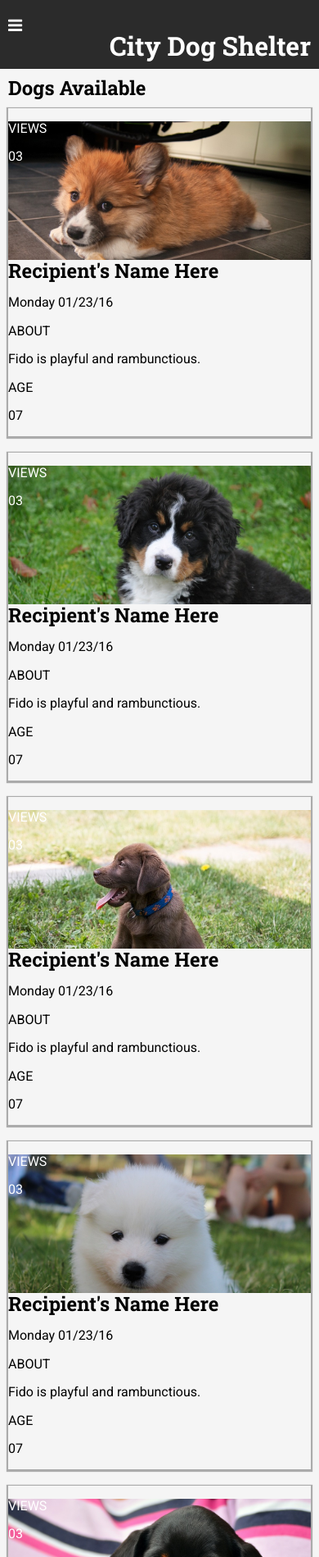
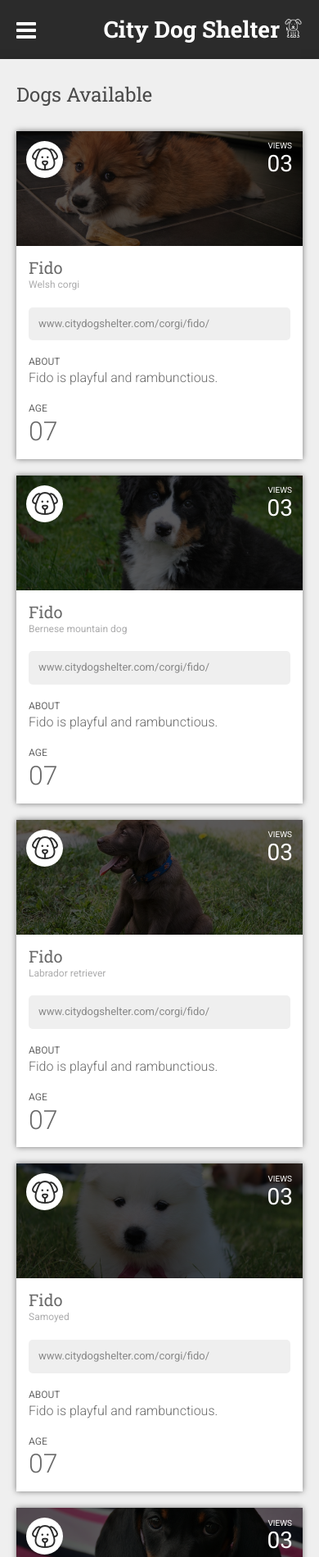
Before and after one commit to mschae16/ms-comp-challenge-2, a plain HTML site: page index.html in a window 390 px wide. Shown: the top 1899 px of the page at 82% size. Drawn offline with Linux system fonts and the light colour scheme.

Commit message:
Update mobile css styles

```diff
--- a/index.html
+++ b/index.html
@@ -5,7 +5,7 @@
     <meta name="viewport" content="width=device-width, initial-scale=1">
     <link rel="stylesheet" href="normalize.css">
     <link rel="stylesheet" href="styles.css">
-    <link href="https://fonts.googleapis.com/css?family=Roboto+Slab:400,700|Roboto:400,700" rel="stylesheet">
+    <link href="https://fonts.googleapis.com/css?family=Roboto+Slab:300,400,700|Roboto:300,400,700" rel="stylesheet">
     <link rel="stylesheet" href="https://cdnjs.cloudflare.com/ajax/libs/font-awesome/4.7.0/css/font-awesome.min.css">
     <title>static comp challenge 2</title>
   </head>
@@ -13,7 +13,7 @@
     <header class="header-container">
       <div class="header">
         <a href="#" class="login"><i class="fa fa-user" aria-hidden="true"></i>Login<i class="fa fa-caret-down" aria-hidden="true"></i></a>
-        <a href="#" class="logo"><h1>City Dog Shelter</h1></a>
+        <a href="#" class="logo"><h1>City Dog Shelter</h1><img src="assets/comp-2-icons-mediumsz/png/002-dog-1.png" alt="dog shelter logo"></a>
       </div>
       <nav class="mobile-menu"><i class="fa fa-bars" aria-hidden="true"></i>
       </nav>
@@ -30,123 +30,163 @@
       <h2>Dogs Available</h2>
       <div class="card-container">
         <article class="card">
-          <div class="card-header corgi">
-            <p>VIEWS</p>
-            <p>03</p>
+          <div class="card-header" id="corgi">
+            <div class="card-header-items">
+              <button class="dog-icon"></button>
+              <div class="view-content">
+                <p class="views">Views</p>
+                <p class="view-number">03</p>
+              </div>
+            </div>
           </div>
           <div class="card-body">
-            <h2>Recipient's Name Here</h2>
-            <p>Monday 01/23/16</p>
-            <a href="#"></a>
-            <p>ABOUT</p>
-            <p>Fido is playful and rambunctious.</p>
-            <p>AGE</p>
-            <p>07</p>
+            <h3>Fido</h3>
+            <p class="breed">Welsh corgi</p>
+            <p class="url">www.citydogshelter.com/corgi/fido/</p>
+            <p class="about-dog">ABOUT</p>
+            <p class="about-content">Fido is playful and rambunctious.</p>
+            <p class="age">AGE</p>
+            <p class="age-number">07</p>
           </div>
         </article>
         <article class="card">
-          <div class="card-header bernese">
-            <p>VIEWS</p>
-            <p>03</p>
+          <div class="card-header" id="bernese">
+            <div class="card-header-items">
+              <button class="dog-icon"></button>
+              <div class="view-content">
+                <p class="views">Views</p>
+                <p class="view-number">03</p>
+              </div>
+            </div>
           </div>
           <div class="card-body">
-            <h2>Recipient's Name Here</h2>
-            <p>Monday 01/23/16</p>
-            <a href="#"></a>
-            <p>ABOUT</p>
-            <p>Fido is playful and rambunctious.</p>
-            <p>AGE</p>
-            <p>07</p>
+            <h3>Fido</h3>
+            <p class="breed">Bernese mountain dog</p>
+            <p class="url">www.citydogshelter.com/corgi/fido/</p>
+            <p class="about-dog">ABOUT</p>
+            <p class="about-content">Fido is playful and rambunctious.</p>
+            <p class="age">AGE</p>
+            <p class="age-number">07</p>
           </div>
         </article>
         <article class="card">
-          <div class="card-header lab">
-            <p>VIEWS</p>
-            <p>03</p>
+          <div class="card-header" id="lab">
+            <div class="card-header-items">
+              <button class="dog-icon"></button>
+              <div class="view-content">
+                <p class="views">Views</p>
+                <p class="view-number">03</p>
+              </div>
+            </div>
           </div>
           <div class="card-body">
-            <h2>Recipient's Name Here</h2>
-            <p>Monday 01/23/16</p>
-            <a href="#"></a>
-            <p>ABOUT</p>
-            <p>Fido is playful and rambunctious.</p>
-            <p>AGE</p>
-            <p>07</p>
+            <h3>Fido</h3>
+            <p class="breed">Labrador retriever</p>
+            <p class="url">www.citydogshelter.com/corgi/fido/</p>
+            <p class="about-dog">ABOUT</p>
+            <p class="about-content">Fido is playful and rambunctious.</p>
+            <p class="age">AGE</p>
+            <p class="age-number">07</p>
           </div>
         </article>
         <article class="card">
-          <div class="card-header samoyed">
-            <p>VIEWS</p>
-            <p>03</p>
+          <div class="card-header" id="samoyed">
+            <div class="card-header-items">
+              <button class="dog-icon"></button>
+              <div class="view-content">
+                <p class="views">Views</p>
+                <p class="view-number">03</p>
+              </div>
+            </div>
           </div>
           <div class="card-body">
-            <h2>Recipient's Name Here</h2>
-            <p>Monday 01/23/16</p>
-            <a href="#"></a>
-            <p>ABOUT</p>
-            <p>Fido is playful and rambunctious.</p>
-            <p>AGE</p>
-            <p>07</p>
+            <h3>Fido</h3>
+            <p class="breed">Samoyed</p>
+            <p class="url">www.citydogshelter.com/corgi/fido/</p>
+            <p class="about-dog">ABOUT</p>
+            <p class="about-content">Fido is playful and rambunctious.</p>
+            <p class="age">AGE</p>
+            <p class="age-number">07</p>
           </div>
         </article>
         <article class="card">
-          <div class="card-header dachsund">
-            <p>VIEWS</p>
-            <p>03</p>
+          <div class="card-header" id="dachsund">
+            <div class="card-header-items">
+              <button class="dog-icon"></button>
+              <div class="view-content">
+                <p class="views">Views</p>
+                <p class="view-number">03</p>
+              </div>
+            </div>
           </div>
           <div class="card-body">
-            <h2>Recipient's Name Here</h2>
-            <p>Monday 01/23/16</p>
-            <a href="#"></a>
-            <p>ABOUT</p>
-            <p>Fido is playful and rambunctious.</p>
-            <p>AGE</p>
-            <p>07</p>
+            <h3>Fido</h3>
+            <p class="breed">Dachsund</p>
+            <p class="url">www.citydogshelter.com/corgi/fido/</p>
+            <p class="about-dog">ABOUT</p>
+            <p class="about-content">Fido is playful and rambunctious.</p>
+            <p class="age">AGE</p>
+            <p class="age-number">07</p>
           </div>
         </article>
         <article class="card">
-          <div class="card-header rottweiler">
-            <p>VIEWS</p>
-            <p>03</p>
+          <div class="card-header" id="rottweiler">
+            <div class="card-header-items">
+              <button class="dog-icon"></button>
+              <div class="view-content">
+                <p class="views">Views</p>
+                <p class="view-number">03</p>
+              </div>
+            </div>
           </div>
           <div class="card-body">
-            <h2>Recipient's Name Here</h2>
-            <p>Monday 01/23/16</p>
-            <a href="#"></a>
-            <p>ABOUT</p>
-            <p>Fido is playful and rambunctious.</p>
-            <p>AGE</p>
-            <p>07</p>
+            <h3>Fido</h3>
+            <p class="breed">Rottweiler</p>
+            <p class="url">www.citydogshelter.com/corgi/fido/</p>
+            <p class="about-dog">ABOUT</p>
+            <p class="about-content">Fido is playful and rambunctious.</p>
+            <p class="age">AGE</p>
+            <p class="age-number">07</p>
           </div>
         </article>
         <article class="card">
-          <div class="card-header golden">
-            <p>VIEWS</p>
-            <p>03</p>
+          <div class="card-header" id="golden">
+            <div class="card-header-items">
+              <button class="dog-icon"></button>
+              <div class="view-content">
+                <p class="views">Views</p>
+                <p class="view-number">03</p>
+              </div>
+            </div>
           </div>
           <div class="card-body">
-            <h2>Recipient's Name Here</h2>
-            <p>Monday 01/23/16</p>
-            <a href="#"></a>
-            <p>ABOUT</p>
-            <p>Fido is playful and rambunctious.</p>
-            <p>AGE</p>
-            <p>07</p>
+            <h3>Fido</h3>
+            <p class="breed">Golden retriever</p>
+            <p class="url">www.citydogshelter.com/corgi/fido/</p>
+            <p class="about-dog">ABOUT</p>
+            <p class="about-content">Fido is playful and rambunctious.</p>
+            <p class="age">AGE</p>
+            <p class="age-number">07</p>
           </div>
         </article>
         <article class="card">
-          <div class="card-header setter">
-            <p>VIEWS</p>
-            <p>03</p>
+          <div class="card-header" id="setter">
+            <div class="card-header-items">
+              <button class="dog-icon"></button>
+              <div class="view-content">
+                <p class="views">Views</p>
+                <p class="view-number">03</p>
+              </div>
+            </div>
           </div>
           <div class="card-body">
-            <h2>Recipient's Name Here</h2>
-            <p>Monday 01/23/16</p>
-            <a href="#"></a>
-            <p>ABOUT</p>
-            <p>Fido is playful and rambunctious.</p>
-            <p>AGE</p>
-            <p>07</p>
+            <h3>Fido</h3>
+            <p class="breed">Irish setter</p>
+            <p class="url">www.citydogshelter.com/corgi/fido/</p>
+            <p class="about-dog">ABOUT</p>
+            <p class="about-content">Fido is playful and rambunctious.</p>
+            <p class="age">AGE</p>
+            <p class="age-number">07</p>
           </div>
         </article>
       </div>
--- a/styles.css
+++ b/styles.css
@@ -19,10 +19,14 @@ html {
   font-size: 16px;
 }
 
-h1, h2 {
+h1, h2, h3 {
   margin: 0;
   font-family: 'Roboto Slab', serif;
   font-weight: 700;
+}
+
+p {
+  margin: 0;
 }
 
 a {
@@ -35,15 +39,13 @@ a {
   display: flex;
   flex-direction: row-reverse;
   position: relative;
-  padding: 10px;
-  height: 10vh;
+  padding: 20px;
   color: #ffffff;
 }
 
 .header {
   display: flex;
-  flex-direction: column;
-  justify-content: flex-end;
+  align-items: flex-end;
 }
 
 .login {
@@ -53,13 +55,20 @@ a {
 h1 {
   margin: 0;
   color: #ffffff;
+  display: inline-block;
+  font-size: 28px;
+  padding-right: 5px;
+}
+
+header img {
+  height: 23px;
 }
 
 .mobile-menu {
   position: absolute;
-  left: 10px;
-  top: 20px;
-  font-size: 20px;
+  top: 22px;
+  left: 20px;
+  font-size: 28px;
 }
 
 .nav-menu {
@@ -69,8 +78,20 @@ h1 {
 /*MAIN STYLES*/
 
 .main-container {
-  padding: 10px;
-  background: #f5f5f5;
+  display: flex;
+  min-height: 100%;
+  padding: 0 20px 20px;
+  box-shadow: 0px 10px 15px hsla(0,0%,0%,.71);
+  margin-bottom: 75px;
+  flex-direction: column;
+  background-color: #EFEFEF;
+}
+
+h2 {
+  margin: 30px 0 20px;
+  font-weight: 400;
+  color: #4B4B4B;
+  text-align: left;
 }
 
 .card-container {
@@ -81,62 +102,152 @@ h1 {
 }
 
 .card {
-  height: 400px;
   width: 100%;
   margin: 10px;
-  box-shadow: 0px 1px 1px 2px rgba(0,0,0,0.3);
+  box-shadow: 0 0 7px rgba(0, 0, 0, .5);
+  transition: box-shadow 200ms;
 }
 
 .card-header {
-  height: 20vh;
-  width: 100%;
+  min-height: 140px;
+  background-color: #5a5a5a;
+  background-size: cover;
+  background-position: center;
+  background-blend-mode: multiply;
+  padding: 12px;
+  transition: background-color 200ms, text-shadow 200ms;
+  /*width: 100%;*/
   color: #ffffff;
 }
 
-.corgi {
-  background-image: url(assets/corgi-puppy.jpg);
-  background-repeat: no-repeat;
-  background-size: cover;
+.card-header:hover {
+  background-color: transparent;
 }
 
-.bernese {
-  background-image: url(assets/bernese-puppy.jpg);
-  background-repeat: no-repeat;
-  background-size: cover;
+.card-header-items {
+  display: flex;
+  align-items: center;
+  justify-content: space-between;
+  width: 100%;
 }
 
-.lab {
-  background-image: url(assets/lab-puppy.jpg);
+.dog-icon {
+  min-height: 45px;
+  min-width: 45px;
+  background-position: center;
+  background-color: #ffffff;
+  background-image: url(assets/comp-2-icons-mediumsz/png/001-dog.png);
   background-repeat: no-repeat;
-  background-size: cover;
+  border: none;
+  border-radius: 30px;
 }
 
-.samoyed {
-  background-image: url(assets/samoyed-pup.jpg);
-  background-repeat: no-repeat;
-  background-size: cover;
+.view-content {
+  display: flex;
+  flex-direction: column;
+  justify-content: flex-end;
+  text-align: center;
 }
 
-.dachsund {
-  background-image: url(assets/dachshund-puppy.jpg);
-  background-repeat: no-repeat;
-  background-size: cover;
+.views {
+  font-size: 10px;
+  text-transform: uppercase;
 }
 
-.rottweiler {
-  background-image: url(assets/rottweiler.jpg);
-  background-repeat: no-repeat;
-  background-size: cover;
+.view-number {
+  font-size: 28px;
 }
 
-.golden {
-  background-image: url(assets/golden-puppy.jpg);
-  background-repeat: no-repeat;
-  background-size: cover;
+#corgi {
+  background-image: url(assets/corgi-puppy.jpg);
 }
 
-.setter {
+#bernese {
+  background-image: url(assets/bernese-puppy.jpg);
+}
+
+#lab {
+  background-image: url(assets/lab-puppy.jpg);
+}
+
+#samoyed {
+  background-image: url(assets/samoyed-pup.jpg);
+}
+
+#dachsund {
+  background-image: url(assets/dachshund-puppy.jpg);
+}
+
+#rottweiler {
+  background-image: url(assets/rottweiler.jpg);
+}
+
+#golden {
+  background-image: url(assets/golden-puppy.jpg);
+}
+
+#setter {
   background-image: url(assets/irish-setter.jpg);
-  background-repeat: no-repeat;
-  background-size: cover;
 }
+
+.card-body {
+  background: #ffffff;
+  padding: 15px;
+  color: #696969;
+}
+
+h3 {
+  font-size: 20px;
+  font-weight: 400;
+  margin-bottom: 3px;
+  /*overflow: hidden;
+  text-overflow: ellipsis;
+  white-space: nowrap;*/
+}
+
+.breed {
+  color: #ACACAD;
+  font-size: 12px;
+}
+
+.url {
+  display: block;
+  margin: 20px auto;
+  background-color: #EFEFEF;
+  color: #888;
+  padding: 10px;
+  line-height: 1.3;
+  border-radius: 5px;
+  font-size: 13px;
+  overflow-wrap: break-word;
+  border: 2px solid transparent;
+  transition: border 250ms;
+  overflow: hidden;
+  text-overflow: ellipsis;
+  white-space: nowrap;
+  outline: none;
+}
+
+.about-dog {
+  text-transform: uppercase;
+  font-size: 12px;
+  margin: 20px auto 2px;
+}
+
+.about-content {
+  font-weight: 300;
+  line-height: 1.3;
+}
+
+.age {
+  text-transform: uppercase;
+  font-size: 12px;
+  margin: 20px auto 2px;
+}
+
+.age-number {
+  font-size: 32px;
+  font-weight: 300;
+}
+
+/*MEDIA QUERIES*/
```
